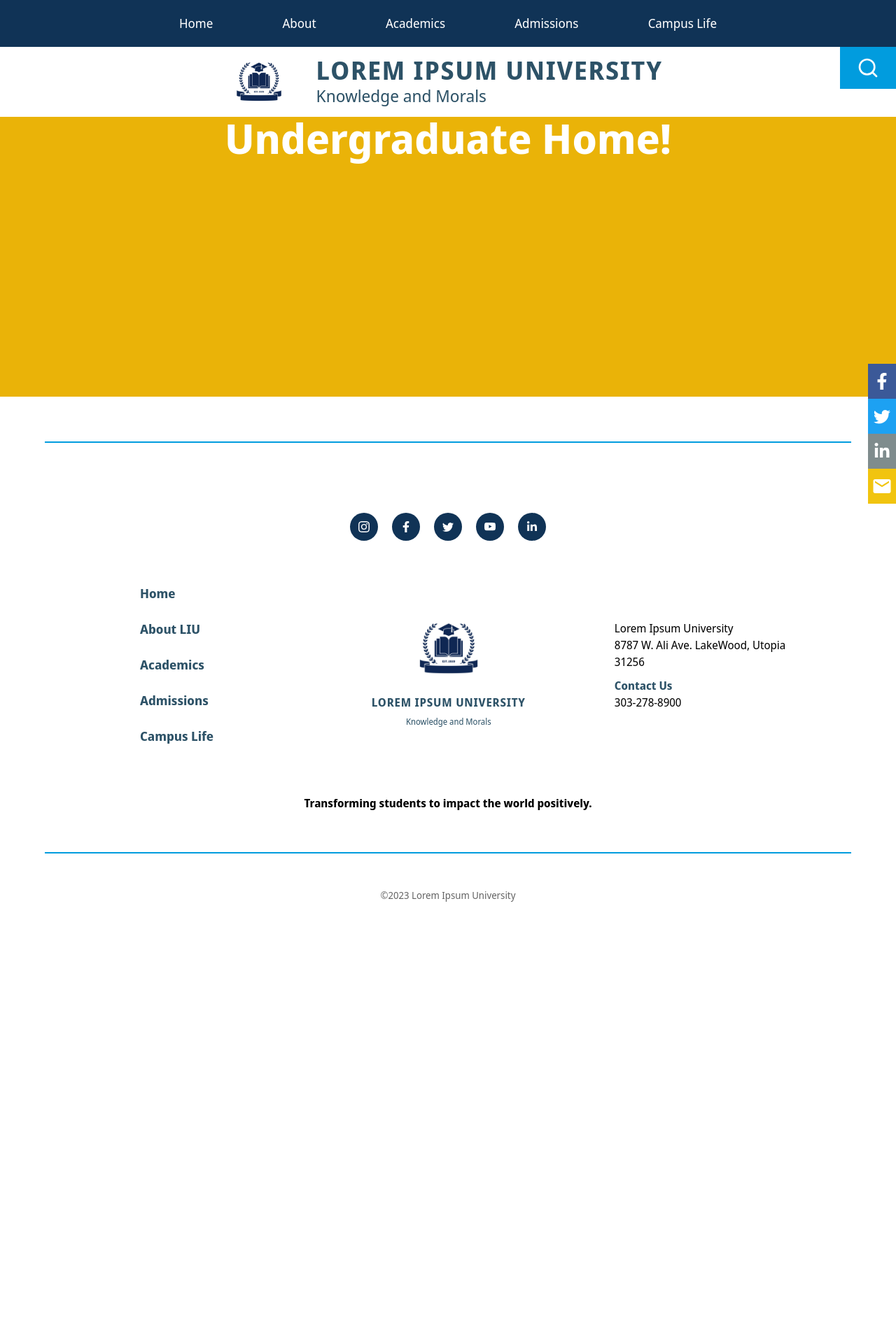
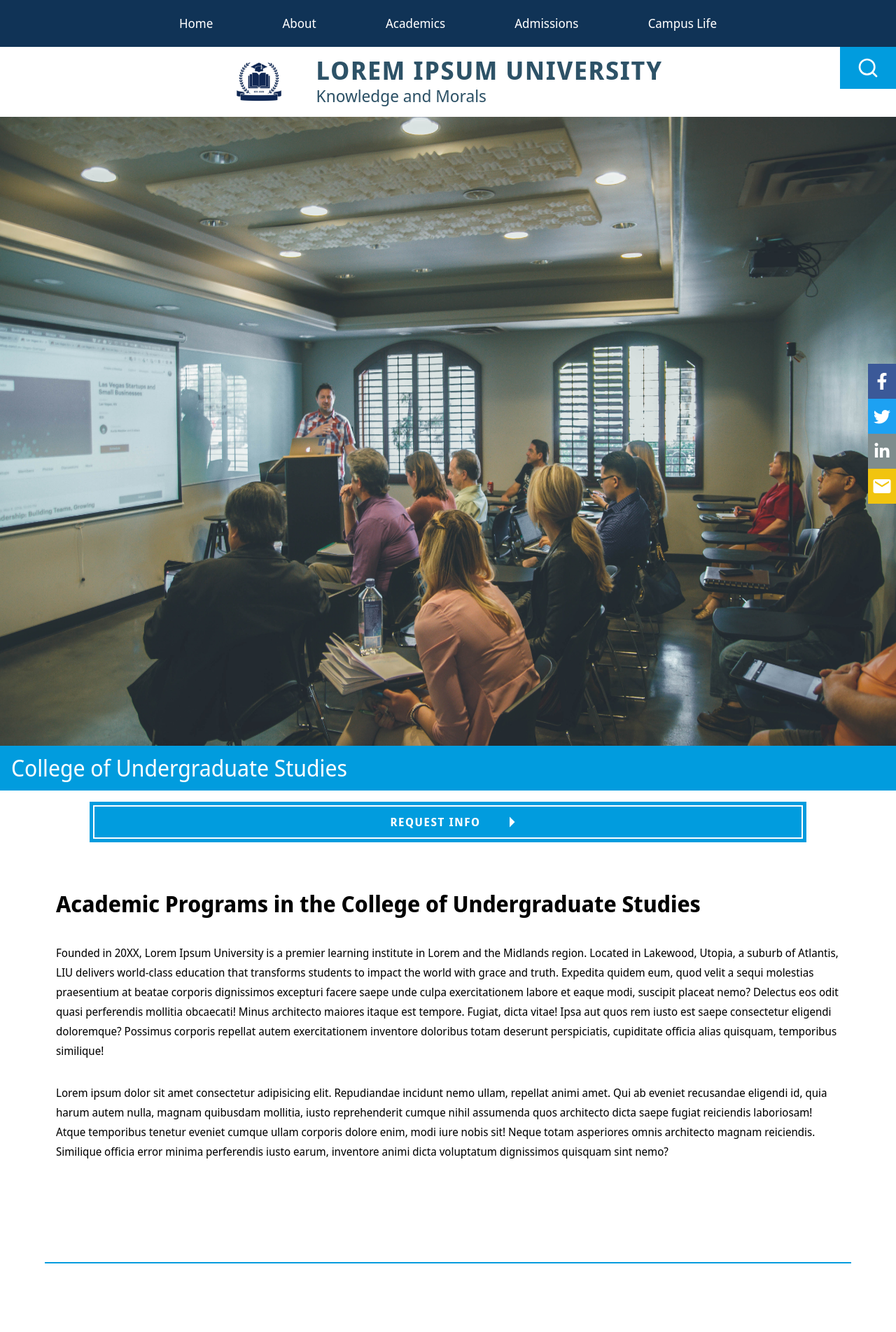
Before and after one commit to osaroDEV/school-app, a Next.js app: page /academics/undergraduate in a window 1280 px wide. Shown: the top 1904 px of the page at 70% size. Before the commit the page ends 1354 px from the top, so only its background shows below. Built offline with nearby package versions, Linux system fonts and the light colour scheme.

Commit message:
add content to academics/undergraduate

```diff
--- a/app/academics/undergraduate/page.jsx
+++ b/app/academics/undergraduate/page.jsx
@@ -1,9 +1,66 @@
+import Image from 'next/image';
+import { MdOutlineArrowRight } from 'react-icons/md';
+
 const page = () => {
-    return (
-      <main className='bg-yellow-500 h-[400px]'>
-        <h1 className='font-bold text-6xl text-white text-center'>Undergraduate Home!</h1>
-      </main>
-    );
-  };
+  return (
+    <>
+      <div>
+        <div className='relative w-full' style={{ paddingBottom: '70.25%' }}>
+          <Image
+            src='/images/undergraduate-main.jpg'
+            fill={true}
+            alt='technician in the laboratory'
+            quality={75}
+            priority
+          />
+        </div>
+        <div className='w-full bg-[#019cde] text-white p-[0.5rem] bottom-0'>
+          <h2 className='text-[32px] pl-2'>College of Undergraduate Studies</h2>
+        </div>
+      </div>
+      <section className='group flex justify-center items-center w-[80%] p-[5px] bg-[#019cde] m-[1rem_auto]'>
+        <section className='flex justify-center items-center w-full bg-[#019cde]  border-2 border-white cursor-pointer group-hover:bg-[#39f] transition-all duration-200 ease-out'>
+          <h2 className='uppercase text-center p-[10px_26px] font-bold text-white tracking-widest'>
+            Request Info
+          </h2>
+          <MdOutlineArrowRight className='text-white text-4xl group-hover:translate-x-2  transition-all duration-200 ease-out' />
+        </section>
+      </section>
+      <div className='p-[48px_0]'>
+        <section className='p-[0_24px] md:p-[0_80px]'>
+          <h1 className='text-[32px] font-bold'>
+            Academic Programs in the College of Undergraduate Studies
+          </h1>
+          <p className=' m-[32px_0] leading-[1.75]'>
+            Founded in 20XX, Lorem Ipsum University is a premier learning
+            institute in Lorem and the Midlands region. Located in Lakewood,
+            Utopia, a suburb of Atlantis, LIU delivers world-class education
+            that transforms students to impact the world with grace and truth.
+            Expedita quidem eum, quod velit a sequi molestias praesentium at
+            beatae corporis dignissimos excepturi facere saepe unde culpa
+            exercitationem labore et eaque modi, suscipit placeat nemo? Delectus
+            eos odit quasi perferendis mollitia obcaecati! Minus architecto
+            maiores itaque est tempore. Fugiat, dicta vitae! Ipsa aut quos rem
+            iusto est saepe consectetur eligendi doloremque? Possimus corporis
+            repellat autem exercitationem inventore doloribus totam deserunt
+            perspiciatis, cupiditate officia alias quisquam, temporibus
+            similique!
+          </p>
+          <p className=' m-[32px_0] leading-[1.75]'>
+            Lorem ipsum dolor sit amet consectetur adipisicing elit. Repudiandae
+            incidunt nemo ullam, repellat animi amet. Qui ab eveniet recusandae
+            eligendi id, quia harum autem nulla, magnam quibusdam mollitia,
+            iusto reprehenderit cumque nihil assumenda quos architecto dicta
+            saepe fugiat reiciendis laboriosam! Atque temporibus tenetur eveniet
+            cumque ullam corporis dolore enim, modi iure nobis sit! Neque totam
+            asperiores omnis architecto magnam reiciendis. Similique officia
+            error minima perferendis iusto earum, inventore animi dicta
+            voluptatum dignissimos quisquam sint nemo?
+          </p>
+        </section>
+      </div>
+    </>
+  );
+};
 
-  export default page;
+export default page;
```
Also changed, not shown: public/images/undergraduate-main.jpg (added).
